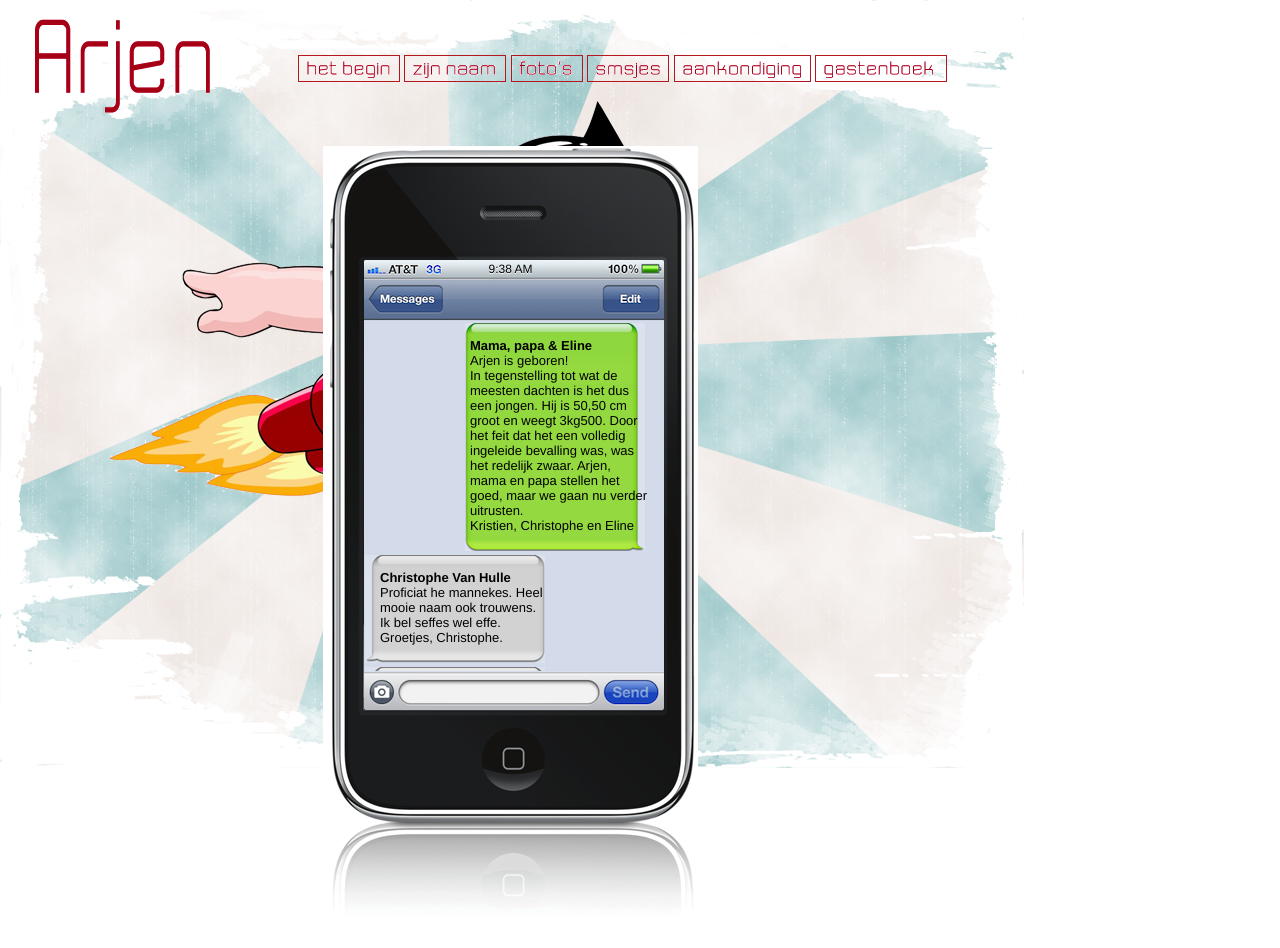
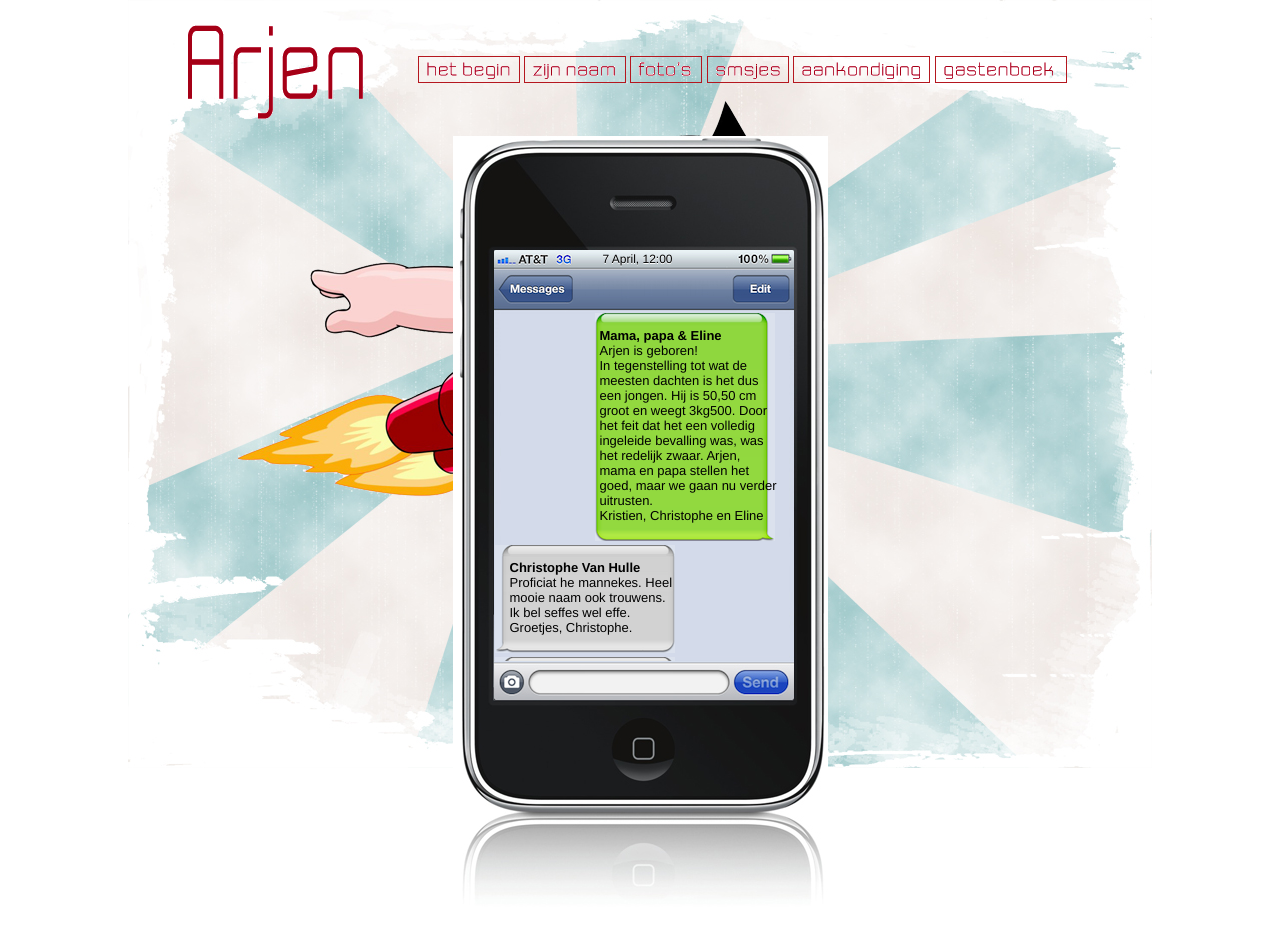
Before and after one commit to christophevg/arjen.vg, a Jekyll site: the page built from sms.html, in a window 1280 px wide. Built offline with Jekyll 4.4.1, drawn with Linux system fonts in a browser that asks for light colours; after the commit the page ends 923 px from its top, so only the background shows below that.

Commit message:
centered entire content horizontally fixed a few details of IE8

```diff
--- a/_layouts/base.html
+++ b/_layouts/base.html
@@ -9,18 +9,23 @@
 </head>
 
 <body class="{% if page.body_class %}{{ page.body_class }}{% endif %}">
-  <a href="/"><img class="logo" src="images/logo.gif"></a>
 
-  <ul class="navigation">
-    <li><a href="begin.html" 		title="het begin"><div class="link begin"></div></a></li>
-    <li><a href="naam.html"  		title="zijn naam"><div class="link naam"></div></a></li>
-    <li><a href="fotos.html" 		title="foto's"><div class="link fotos"></div></a></li>
-    <li><a href="sms.html"   		title="smsjes"><div class="link sms"></div></a></li>
-    <li><a href="aankondiging.html" title="aankondiging"><div class="link aankondiging"></div></a></li>
-    <li><a href="gastenboek.html"  	title="gastenboek"><div class="link gastenboek"></div></a></li>
-  </ul>
+  <div class="body">
+    <div class="header">
+      <a href="/"><img class="logo" src="images/logo.gif"></a>
 
-  {{ content }}
+      <ul class="navigation">
+        <li><a href="begin.html"        title="het begin"><div class="link begin"></div></a></li>
+        <li><a href="naam.html"         title="zijn naam"><div class="link naam"></div></a></li>
+        <li><a href="fotos.html"        title="foto's"><div class="link fotos"></div></a></li>
+        <li><a href="sms.html"          title="smsjes"><div class="link sms"></div></a></li>
+        <li><a href="aankondiging.html" title="aankondiging"><div class="link aankondiging"></div></a></li>
+        <li><a href="gastenboek.html"   title="gastenboek"><div class="link gastenboek"></div></a></li>
+      </ul>
+    </div>
+
+    {{ content }}
+  </div>
 
 </body>
 </html>
--- a/aankondiging.html
+++ b/aankondiging.html
@@ -3,7 +3,6 @@
 title: aankondiging...
 ---
 
-<center>
 <table class="aankondiging">
   <tr>
     <td>
@@ -37,4 +36,3 @@
     </td>
   </tr>
 </table>
-</center>
--- a/begin.html
+++ b/begin.html
@@ -4,13 +4,9 @@
 ---
 
 <center>
-<p>
   <img src="" width="403" height="274" /></a>
   <img src="" width="403" height="274" /></a>
-</p>
 </center>
 
 <h3>de eerste hoogtepunten ...</h3>
-<ul>
-  <li> donderdag 7 april 2011 om 12:00 - Arjen Van Ginneken is geboren</li>
-</ul>
+donderdag 7 april 2011 om 12:00 - Arjen Van Ginneken is geboren.
--- a/css/site.css
+++ b/css/site.css
@@ -1,12 +1,18 @@
+HTML {
+  overflow-y: scroll;
+}
+
 BODY {
   font-family: Helvetica;
   background-color: #fff;
   background-image: url(/images/background.jpg);
+  background-position: center top;
   background-repeat: no-repeat;
 }
 
 BODY.content {
   background-image: url(/images/background-faded.jpg);
+  background-position: center top;
 }
 
 A, H1, H2, H3 {
@@ -14,20 +20,26 @@
 }
 
 H1, H2, H3 {
-  margin: 5px;
-}
-IMG.logo {
-  position: absolute;
-  top: 10px;
-  left: 25px;
-  z-index: 20;
+  margin: 5px 5px 5px 0px;
 }
 
-DIV.content {
-  margin-top: 35px;
-  margin-left: 25px;
+DIV.body {
   width: 925px;
-  padding: 15px;
+  margin: 0px auto;
+  padding: 0px;
+}
+
+DIV.header {
+  margin: 0px;
+  border: 0px solid green;
+  height: 110px;
+}
+
+IMG.logo {
+  float: left;
+  margin: 0xp;
+  border: 0px;
+  z-index: 20;
 }
 
 DIV.content.fotos {
@@ -36,13 +48,13 @@
 }
 
 UL.navigation {
-  margin-top: 55px;
-  margin-left: 250px;
+  margin-left: 200px;
 	list-style-type: none;
 	list-style-image: none;
 }
 
 UL.navigation LI {
+  margin-top: 40px;
   display: inline-block;
 }
 
@@ -89,6 +101,7 @@
 }
 
 TD.message {
+  width:305px;
   padding-left: 105px;
   font: normal 13px Helvetica, Arial, sans-serif;
 }
@@ -104,7 +117,7 @@
   height: 10px;
 }
 
-TD.message DIV.body {
+TD.message DIV.sms {
   background-image: url(/images/message-balloon-body.png);
   background-repeat: no-repeat;
   padding: 5px;
@@ -133,7 +146,7 @@
   height: 10px;
 }
 
-TD.reply DIV.body {
+TD.reply DIV.sms {
   background-image: url(/images/reply-balloon-body.png);
   background-repeat: no-repeat;
   padding: 5px;
@@ -150,7 +163,7 @@
 /* aankondiging */
 
 TABLE.aankondiging {
-  margin: 50px;
+  margin: 75px;
   width: 800px;
   font: normal 14px Helvetica, Arial, sans-serif;
   line-height: 160%;
--- a/fotos.html
+++ b/fotos.html
@@ -4,12 +4,10 @@
 content_class: fotos
 ---
 
-<h3>foto's</h3>
-
 <ul>
   <li>coming soon...</li>
 </ul>
 
-<div style="text-align:right;margin-top:400px;">
+<div style="text-align:right;margin-top:460px;">
   Met dank aan <a href="http://www.vertommenfotografie.be/" target="blank">Dirk Vertommen</a>, voor de mooie zwangerschapsreportage...
 </div>
--- a/sms.html
+++ b/sms.html
@@ -4,14 +4,14 @@
 ---
 
 <div id="background">
-  <h3 id="time">9:38 AM</h3>
+  <h3 id="time">7 April, 12:00</h3>
   <div id="conversation">
-    <table class="conversation">
+    <table>
 
       <tr>
         <td class="message">
           <div class="top">&nbsp;</div>
-          <div class="body">
+          <div class="sms">
             <b>Mama, papa &amp; Eline</b><br>
             Arjen is geboren!<br>
             In tegenstelling tot wat de meesten dachten is
@@ -28,7 +28,7 @@
       <tr>
         <td class="reply">
           <div class="top"></div>
-          <div class="body">
+          <div class="sms">
             <b>Christophe Van Hulle</b><br>
             Proficiat he mannekes. Heel mooie naam ook trouwens.
             Ik bel seffes wel effe.<br>
@@ -41,7 +41,7 @@
       <tr>
         <td class="reply">
           <div class="top"></div>
-          <div class="body">
+          <div class="sms">
             <b>Christophe Van Hulle</b><br>
             Proficiat he mannekes. Heel mooie naam ook trouwens.
             Ik bel seffes wel effe.<br>
```
Also changed, not shown: images/message-balloon-body.png. Lines whose indentation alone changed are shown as unchanged.
